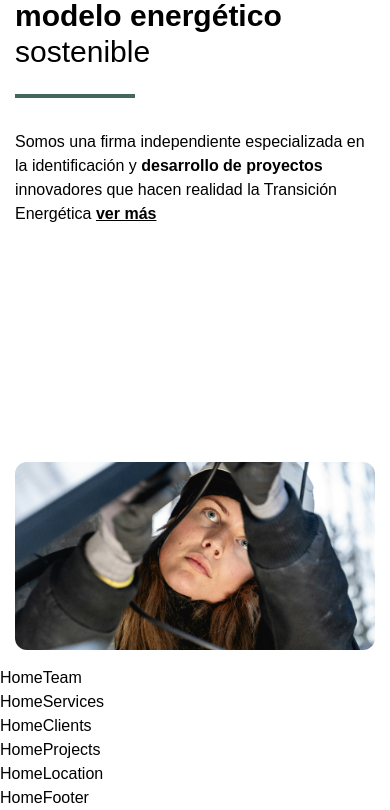
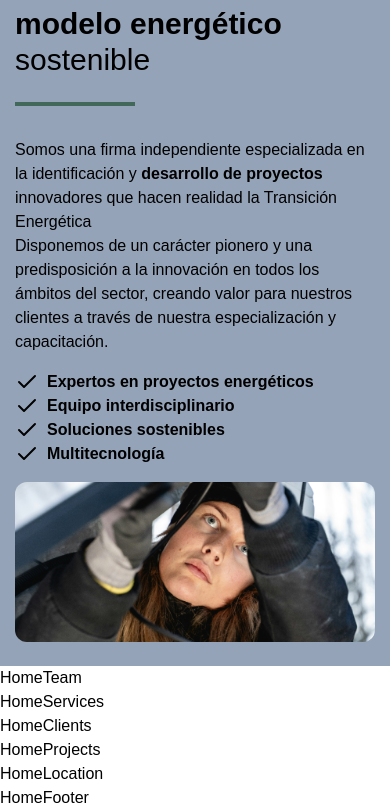
Before and after one commit to Lindapazw/nexer, a Next.js app: page / in a window 390 px wide. Shown: the part 970-1780 px from the top of the page. Built offline with nearby package versions, Linux system fonts and the light colour scheme.

Commit message:
feat: mobile responsive design

```diff
--- a/src/app/_components/about.tsx
+++ b/src/app/_components/about.tsx
@@ -1,14 +1,13 @@
 "use client";
+import { Check } from "lucide-react";
 import Image from "next/image";
 
 const HomeAbout = () => {
   return (
-    <section className="container relative mx-auto grid min-h-[calc(100vh-3.25rem)] w-full gap-4 py-4 lg:grid-cols-2 xl:gap-10">
-      <div className="absolute -top-[3.25rem]" id="about"></div>
-
-      {/* <div className="grid min-h-full w-full grid-cols-1 gap-4 py-4 lg:grid-cols-2 xl:gap-10"> */}
+    <section className="container relative mx-auto flex min-h-[calc(100vh-3.25rem)] w-full flex-col bg-slate-400 py-6">
+      <div className="-top-[3.25rem]" id="about"></div>
       {/* Texto */}
-      <div className="max-h-min lg:order-2">
+      <div className="flex-grow-0">
         <h3 className="h3">IMPULSANDO EL CAMBIO</h3>
         <h2 className="h2 xl:my-6">
           Participa en la construcción de un{" "}
@@ -16,25 +15,21 @@ const HomeAbout = () => {
           sostenible
         </h2>
         <div className="h-1 w-1/3 bg-accent"></div>
-
-        {/* Texto visible en pantallas pequeñas (sm) */}
-        <div className="p my-8">
+        <div className="p mt-8">
           <p className="p">
             Somos una firma independiente especializada en la identificación y
             <span className="span"> desarrollo de proyectos </span> innovadores
             que hacen realidad la Transición Energética{" "}
-            <span className="span underline lg:hidden">ver más</span>
           </p>
 
-          {/* Texto adicional visible solo en pantallas grandes (lg) */}
-          {/* <p className="p hidden lg:block">
+          <p className="p">
             Disponemos de un carácter pionero y una predisposición a la
             innovación en todos los ámbitos del sector, creando valor para
             nuestros clientes a través de nuestra especialización y
             capacitación.
           </p>
 
-          <ol className="p my-4 hidden flex-col gap-3 lg:flex xl:my-6">
+          <ol className="p my-4 flex-col gap-3 lg:flex xl:my-6">
             <li className="span flex gap-2">
               <Check />
               <p>Expertos en proyectos energéticos</p>
@@ -51,20 +46,20 @@ const HomeAbout = () => {
               <Check />
               <p>Multitecnología</p>
             </li>
-          </ol> */}
+          </ol>
         </div>
       </div>
 
-      {/* Imagen */}
-      <div className="relative h-full w-full lg:order-1">
+      {/* Imagen o Espacio al final */}
+      <div className="relative flex-grow">
         <Image
           src="/images/about2.png"
           alt="about Nexer image"
           fill
-          className="rounded-xl object-cover"
+          className="absolute w-full rounded-xl object-cover"
         />
+        ;
       </div>
-      {/* </div> */}
     </section>
   );
 };
```
